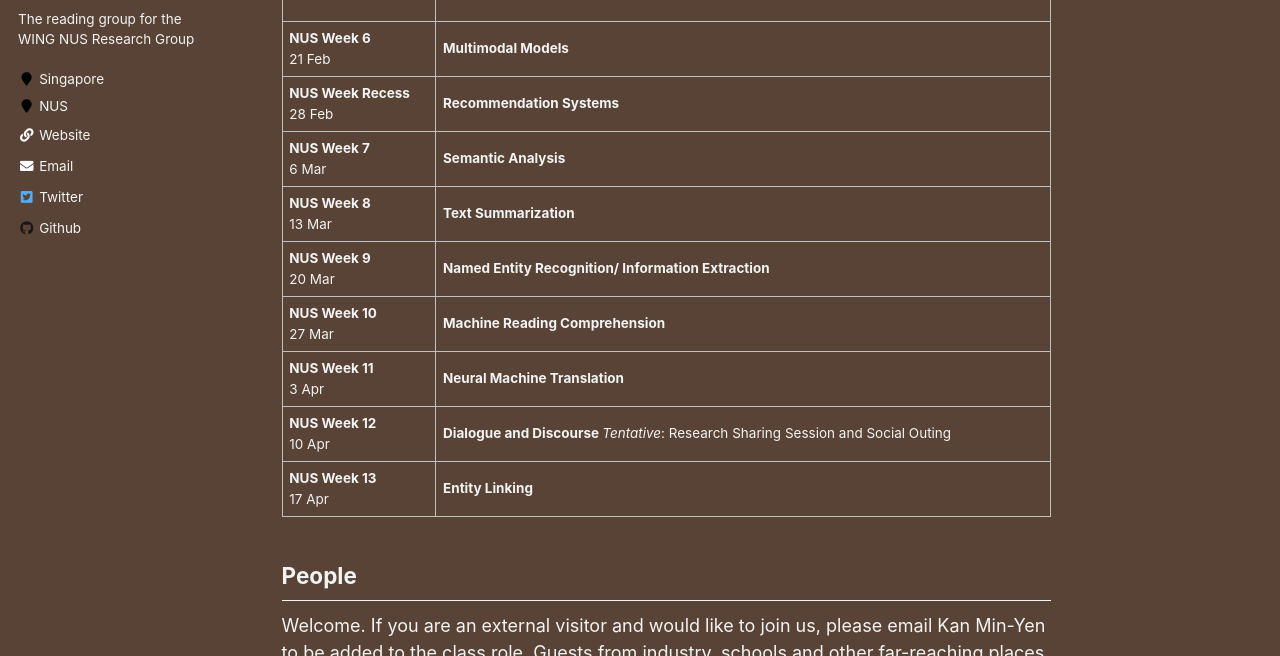
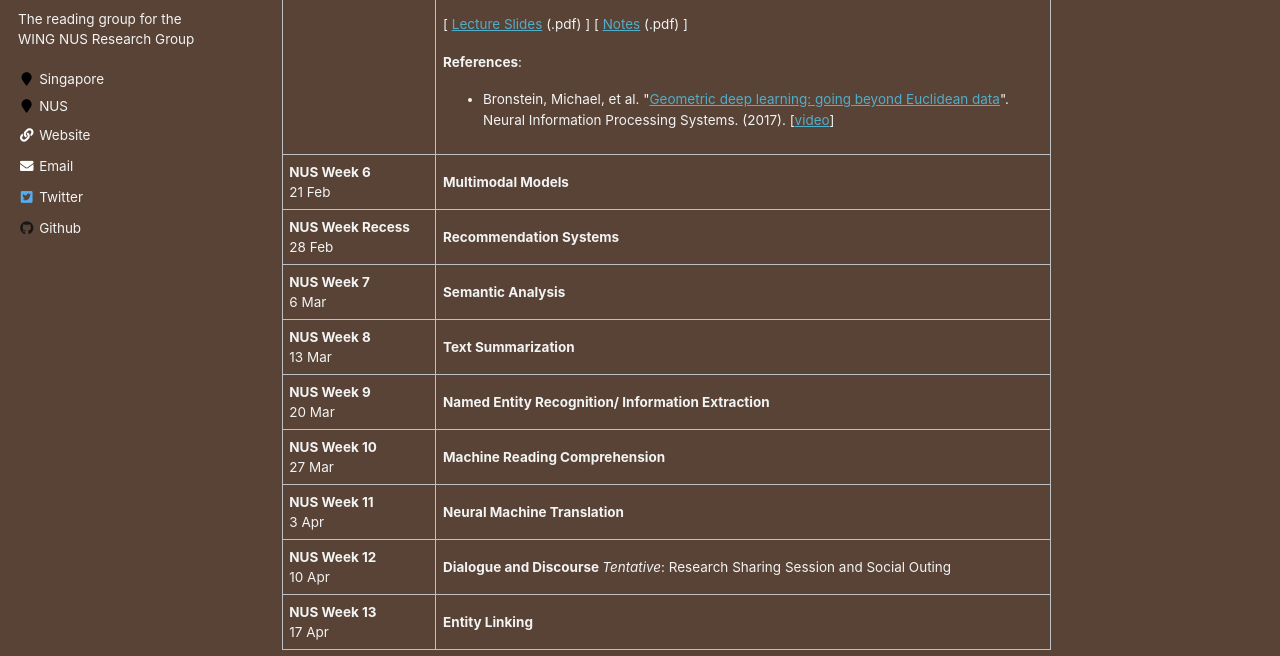
Before and after one commit to WING-NUS/cs6101, a Jekyll site: the page built from _pages/about.md, in a window 1280 px wide and 900 px high, scrolled down 1463 px, cut to the strip 244-900 px from the top of the window. Built offline with Jekyll 4.4.1, drawn with Linux system fonts in a browser that asks for light colours.

Commit message:
Update week 5.

```diff
--- a/_pages/about.md
+++ b/_pages/about.md
@@ -62,6 +62,16 @@ Canceled due to logistic constraints imposed by nCov-1<br/>
     <p>
 <iframe width="560" height="315" src="https://www.youtube.com/embed/7A_iuY-fyNg" frameborder="0" allow="autoplay; encrypted-media" allowfullscreen></iframe>
     </p>
+    <p>
+      [ <a href="https://docs.google.com/presentation/d/1hrK0-ixRuTbfg1tLdM58AIZnDwqqripoDXSBwbiu_Z8">Lecture Slides</a> (.pdf) ]
+      [ <a href="https://docs.google.com/document/d/1mdApQ2WGS0dcs7nK1nRPsJidLfxmPLZ5qtPfiXmtceE">Notes</a> (.pdf) ]
+    </p>
+    <p><strong>References</strong>:
+    <ul>
+      <li> Bronstein, Michael, et al. "<a href="https://arxiv.org/abs/1611.08097">Geometric deep learning: going beyond Euclidean data</a>". Neural Information Processing Systems. (2017). [<a href="https://www.youtube.com/watch?v=LvmjbXZyoP0">video</a>]</li>
+    </ul>
+    </p>
+
   </td>
 </tr>
 <tr>
```
